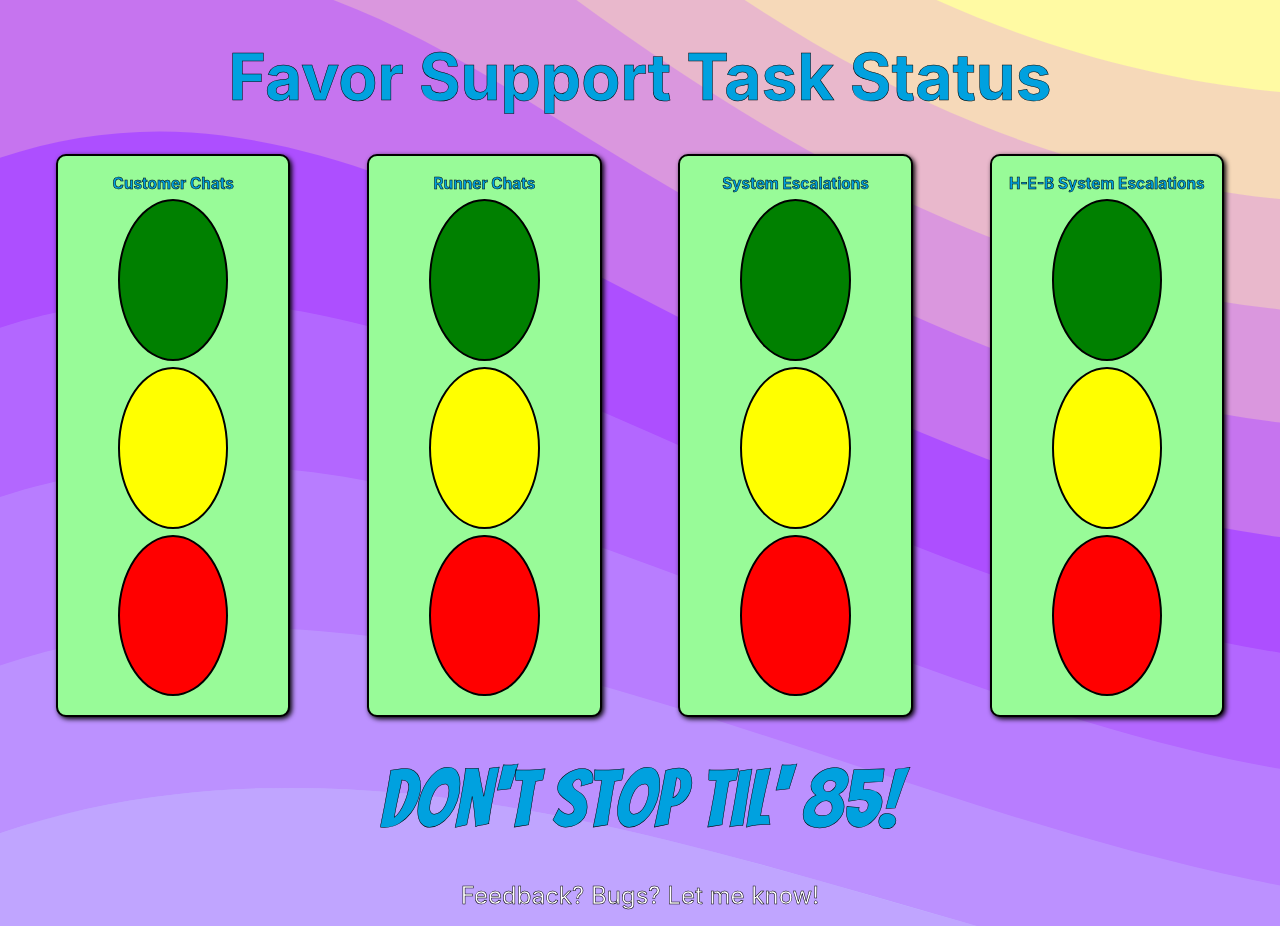
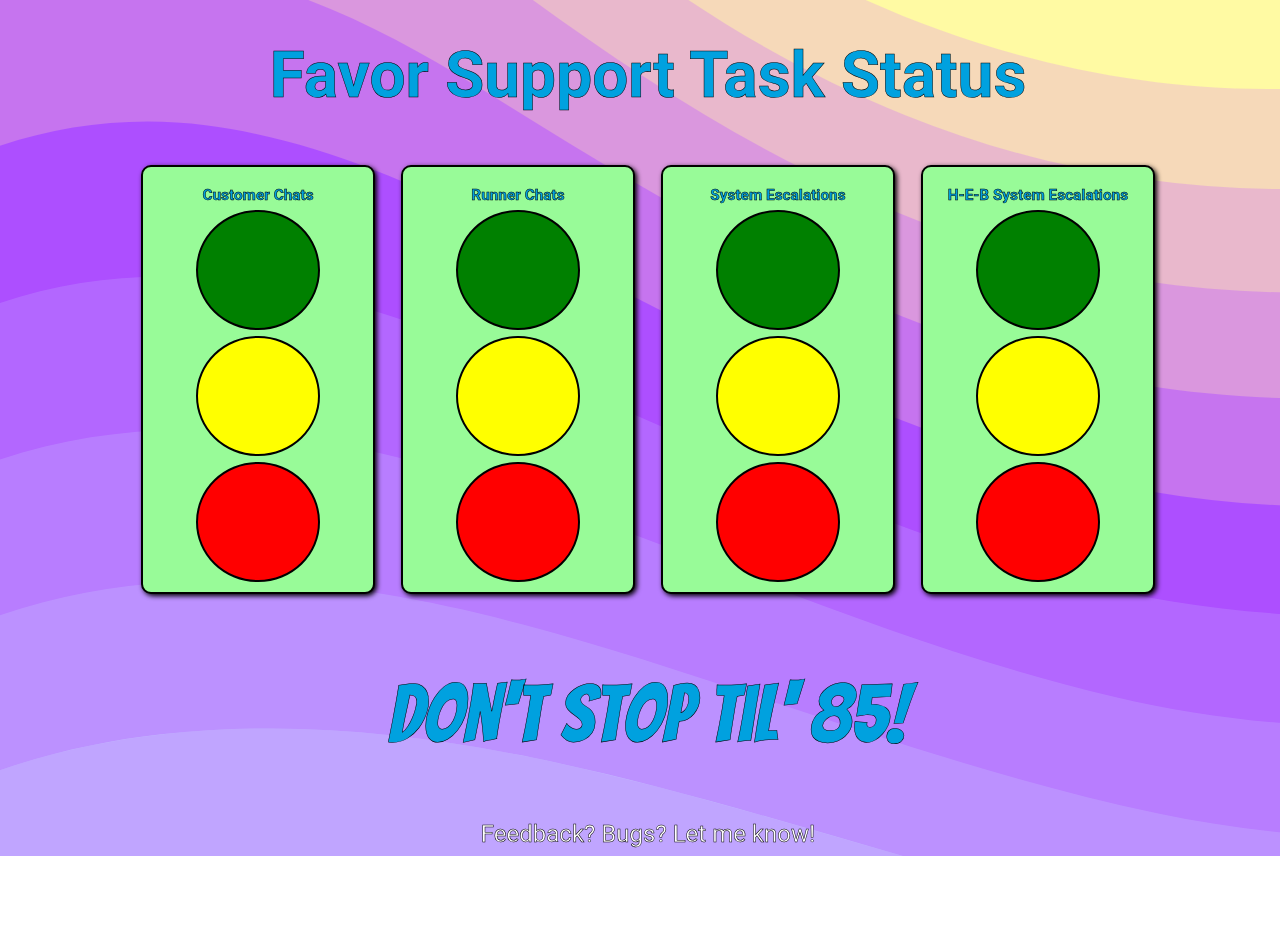
Before and after one commit to krdormer/task-status, a React (Create React App) app: page / in a window 1280 px wide. After the commit the page ends 856 px from the top, so only its background shows below. Built offline with nearby package versions, Linux system fonts and the light colour scheme.

Commit message:
Updating more styling

```diff
--- a/src/App.css
+++ b/src/App.css
@@ -16,7 +16,7 @@
 .app-title {
   font-size: 4em;
   margin-top: 3%;
-  margin-bottom: 0;
+  margin-bottom: 3%;
   padding: 0;
 }
 
--- a/src/components/footer/footer.styles.css
+++ b/src/components/footer/footer.styles.css
@@ -1,8 +1,6 @@
 .footer {
+    position: static;
     width: 100%;
-    height: 100%;
-    margin-top: 2.5em;
-    margin-bottom: 1em;
     display: flex;
     justify-content: center;
 }
--- a/src/components/light-bulb/light-bulb.styles.css
+++ b/src/components/light-bulb/light-bulb.styles.css
@@ -1,7 +1,7 @@
 .lightbulb {
     display: inline-block;
-    width: 50%;
-    height: 6em;
+    width: 9vw;
+    height: 14vh;
     padding: 1%;
     border: 2px solid black;
     border-radius: 100%;
--- a/src/components/slogan-display/slogan-display.styles.css
+++ b/src/components/slogan-display/slogan-display.styles.css
@@ -3,5 +3,5 @@
 .slogan-text {
     font-family: 'Bangers', cursive;
     font-size: 5em;
-    margin: 0;
+    margin: 5%;
 }
--- a/src/components/traffic-light/traffic-light.component.jsx
+++ b/src/components/traffic-light/traffic-light.component.jsx
@@ -72,7 +72,7 @@
                 {/* Displays name of Support Task */}
                 <h3 className='task-text'>{taskName}</h3>
                 {/* Lightbulb container */}
-                <div className="lights">
+                <div className="light-container">
                     <LightBulb
                         color={greenLight.color}
                         backgroundColor={greenLight.backgroundColor}
--- a/src/components/traffic-light/traffic-light.styles.css
+++ b/src/components/traffic-light/traffic-light.styles.css
@@ -1,8 +1,8 @@
 .traffic-light {
     width: 16vw;
-    min-height: 50vh;
+    height: 50vh;
     border: 2px solid black;
-    margin: 3%;
+    margin: 1%;
     padding: 1%;
     border-radius: 10px;
     box-shadow: 2px 2px 5px black;
@@ -10,7 +10,7 @@
     font-size: 1.6em;
 }
 
-.lights {
+.light-container {
     width: 100%;
     margin: 0 auto;
 }
@@ -31,9 +31,3 @@
     font-size: 1.2vw;
     line-height: 0;
 }
-
-@media only screen and (max-width: 600px) {
-    body {
-      background-color: lightblue;
-    }
-  }
--- a/src/index.css
+++ b/src/index.css
@@ -1,11 +1,8 @@
 body {
-  font-family: -apple-system, BlinkMacSystemFont, 'Segoe UI', 'Roboto', 'Oxygen',
-    'Ubuntu', 'Cantarell', 'Fira Sans', 'Droid Sans', 'Helvetica Neue',
-    sans-serif;
-  -webkit-font-smoothing: antialiased;
-  -moz-osx-font-smoothing: grayscale;
-  margin: 0;
-  padding: 0;
-  min-height: 100vh;
-  min-width: 100vw;
+  font-family: 'Roboto', sans-serif;
+  position: static;
+  top: 0;
+  right: 0;
+  bottom: 0;
+  left: 0;
 }
```
